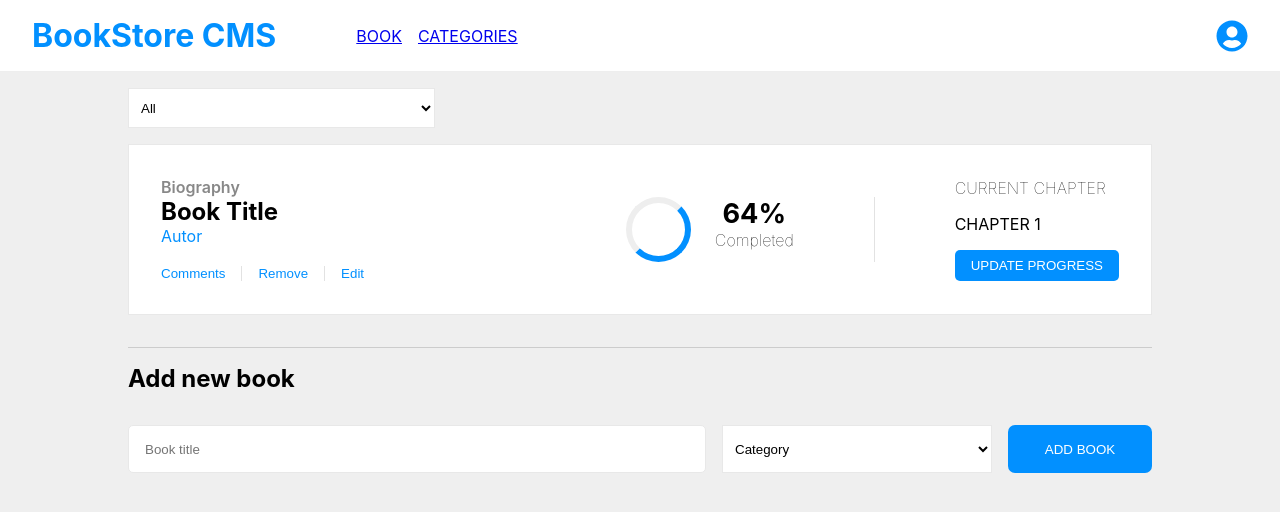
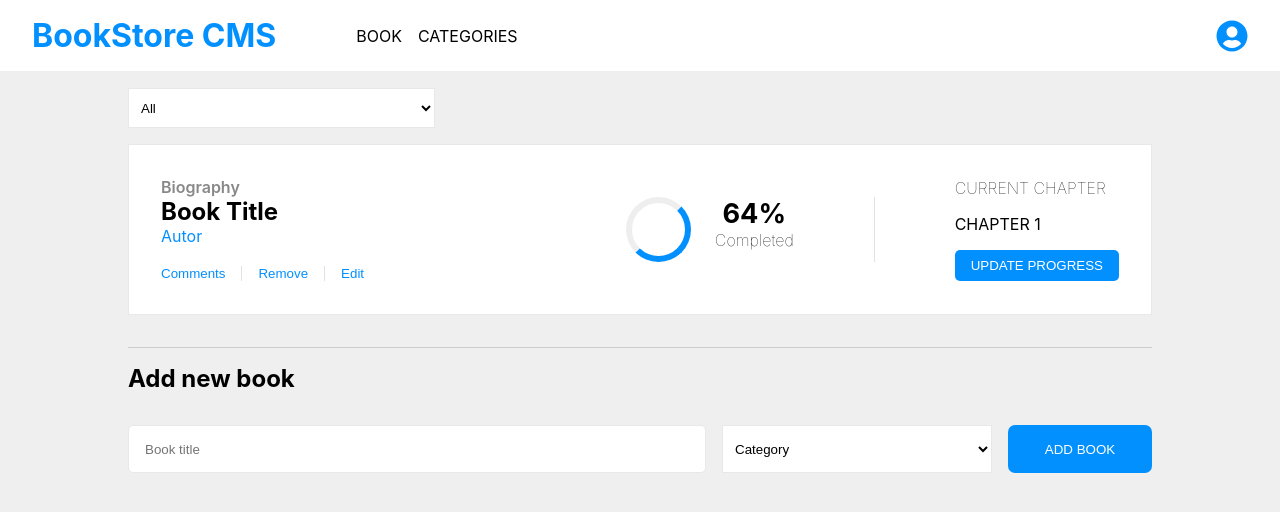
Before and after one commit to iambenkis/Book-sttore, a React (Create React App) app: page / in a window 1280 px wide. Shown: the top 512 px of the page. Built offline with nearby package versions, Linux system fonts and the light colour scheme.

Commit message:
Add links to the navBar

```diff
--- a/src/index.css
+++ b/src/index.css
@@ -42,7 +42,12 @@ code {
     monospace;
 }
 
-.navbar li:hover{
+.navbar a{
+  text-decoration: none;
+  color: #000;
+}
+
+.navbar li a:hover{
   color: var(--primary-color);
 }
 
```
